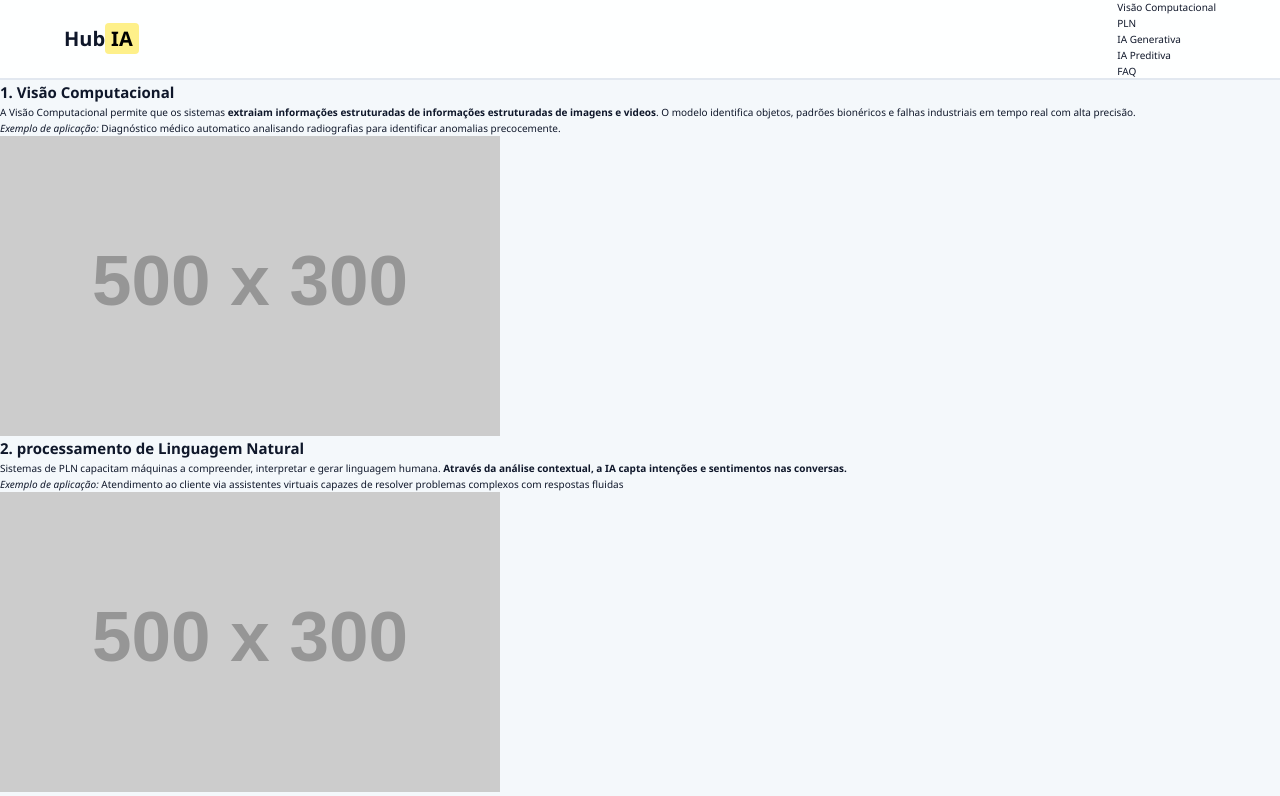
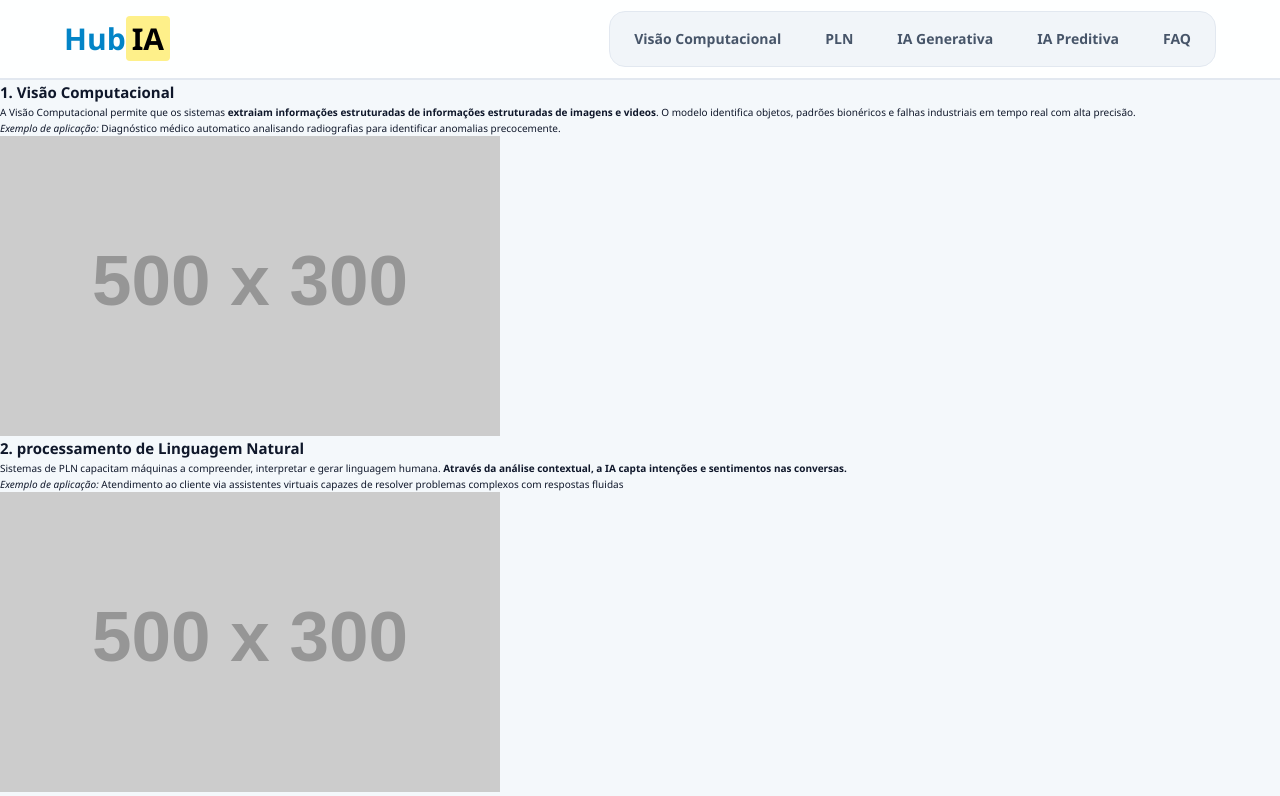
Before and after one commit to joaopneto310/Display_TA, a website: page Hub/ia/index.html in a window 1280 px wide. Shown: the top 796 px of the page. Drawn offline with Linux system fonts and the light colour scheme; placeholder pictures from the web are drawn by us.

Commit message:
ADD: CSS do nav_link

```diff
--- a/Hub/ia/css/style.css
+++ b/Hub/ia/css/style.css
@@ -24,14 +24,41 @@
     align-items: center;
 }
 
-.header__title{}
+.header__title{
+    font-size: var(--font-size-xl);
+    color: var(--color-primary);
+    font-weight: 700;
+}
 
-.nav__list{}
+.nav__list{
+    display: flex;
+    gap: 8px;
+    background-color: var(--color-nav-list-bg);
+    padding: 6px;
+    border-radius: var(--radius-md);
+    border: 1px solid var(--color-border);
+}
 
-.nav__item{}
+.nav__item{
+    display: flex;
+}
 
-.nav__link{}
+.nav__link{
+    font-size: var(--font-size-sm);
+    font-weight: 600;
+    padding: 10px 18px;
+    border-radius: var(--color-text-sm);
+    color: var(--color-text-muted);
+    position: relative;
+    background-color: transparent;
+    transition: color 0.3s ease, background_color 0.3s, transform 0.2s ease;
+    }
 
 
 .nav__link:hover,
-.nav__link:focus {}
+.nav__link:focus {
+    background-color: var(--color-primary);
+    color: var(--color-nav-link-hover);
+    transform: translateY(-2px);
+    box-shadow: 0 4px 12px rgba(2, 132, 199, 0.3);
+}
```
